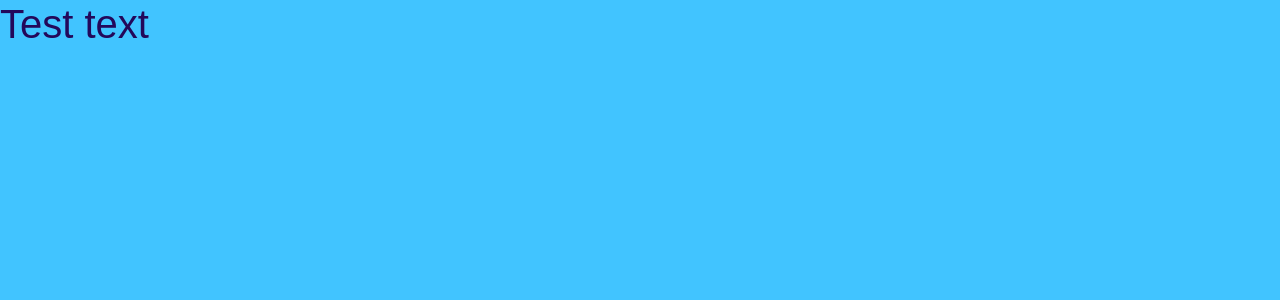
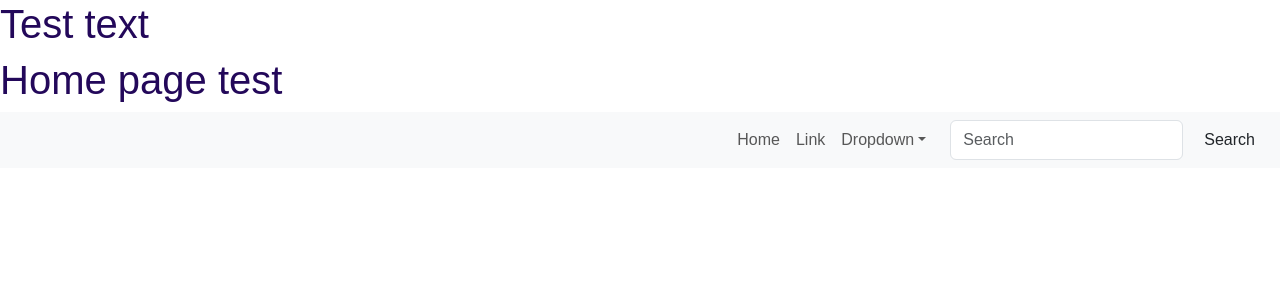
Before and after one commit to tariq7299/ArabicApp, a React (Vite) app: page / in a window 1280 px wide. Shown: the top 300 px of the page. Built offline with nearby package versions, Linux system fonts and the light colour scheme; a web font is replaced by a local one.

Commit message:
Created pages folder and created Components folder

```diff
--- a/src/App.jsx
+++ b/src/App.jsx
@@ -1,13 +1,11 @@
-import { useState } from 'react'
-import reactLogo from './assets/react.svg'
-import viteLogo from '/vite.svg'
+import Home from "./pages/Home/Home"
 
 function App() {
-  const [count, setCount] = useState(0)
 
   return (
     <>
-    <h1>Test text</h1>
+      <h1>Test text</h1>
+      <Home></Home>
     </>
   )
 }
--- /dev/null
+++ b/src/components/NavBar/NavBar.jsx
@@ -0,0 +1,61 @@
+import Button from 'react-bootstrap/Button';
+import Container from 'react-bootstrap/Container';
+import Form from 'react-bootstrap/Form';
+import Nav from 'react-bootstrap/Nav';
+import Navbar from 'react-bootstrap/Navbar';
+import NavDropdown from 'react-bootstrap/NavDropdown';
+import Offcanvas from 'react-bootstrap/Offcanvas';
+
+function NavBar() {
+  return (
+    <>
+       <Navbar expand="lg" className="bg-body-tertiary mb-3">
+  <Container fluid>
+    <Navbar.Brand href="#home"></Navbar.Brand>
+    <Navbar.Toggle aria-controls={`offcanvasNavbar-expand-lg`} />
+    <Navbar.Offcanvas
+      id={`offcanvasNavbar-expand-lg`}
+      aria-labelledby={`offcanvasNavbarLabel-expand-lg`}
+      placement="end"
+    >
+      <Offcanvas.Header closeButton>
+        <Offcanvas.Title id={`offcanvasNavbarLabel-expand-lg`}>
+          Offcanvas
+        </Offcanvas.Title>
+      </Offcanvas.Header>
+      <Offcanvas.Body>
+        <Nav className="justify-content-end flex-grow-1 pe-3">
+          <Nav.Link href="#action1">Home</Nav.Link>
+          <Nav.Link href="#action2">Link</Nav.Link>
+          <NavDropdown
+            title="Dropdown"
+            id={`offcanvasNavbarDropdown-expand-lg`}
+          >
+            <NavDropdown.Item href="#action3">Action</NavDropdown.Item>
+            <NavDropdown.Item href="#action4">
+              Another action
+            </NavDropdown.Item>
+            <NavDropdown.Divider />
+            <NavDropdown.Item href="#action5">
+              Something else here
+            </NavDropdown.Item>
+          </NavDropdown>
+        </Nav>
+        <Form className="d-flex">
+          <Form.Control
+            type="search"
+            placeholder="Search"
+            className="me-2"
+            aria-label="Search"
+          />
+          <Button variant="outline-success">Search</Button>
+        </Form>
+      </Offcanvas.Body>
+    </Navbar.Offcanvas>
+  </Container>
+</Navbar>
+    </>
+  );
+}
+
+export default NavBar;
--- a/src/main.scss
+++ b/src/main.scss
@@ -3,7 +3,7 @@
 
 
 body {
-  background-color: $primary-color;
+  // background-color: $primary-color;
   color: $primary-font-color;
   font-family: 'British Council Sans', sans-serif;
 }
--- /dev/null
+++ b/src/pages/Home/Home.jsx
@@ -0,0 +1,15 @@
+import NavBar from "../../components/NavBar/NavBar"
+
+function Home() {
+
+    return (
+
+        <>
+            <h1>Home page test</h1>
+            <NavBar></NavBar>
+        </>
+
+    )
+}
+
+export default Home
```
Also changed, not shown: src/assets/navBarLogo.png (added), src/components/NavBar/NavBar.scss (added).
